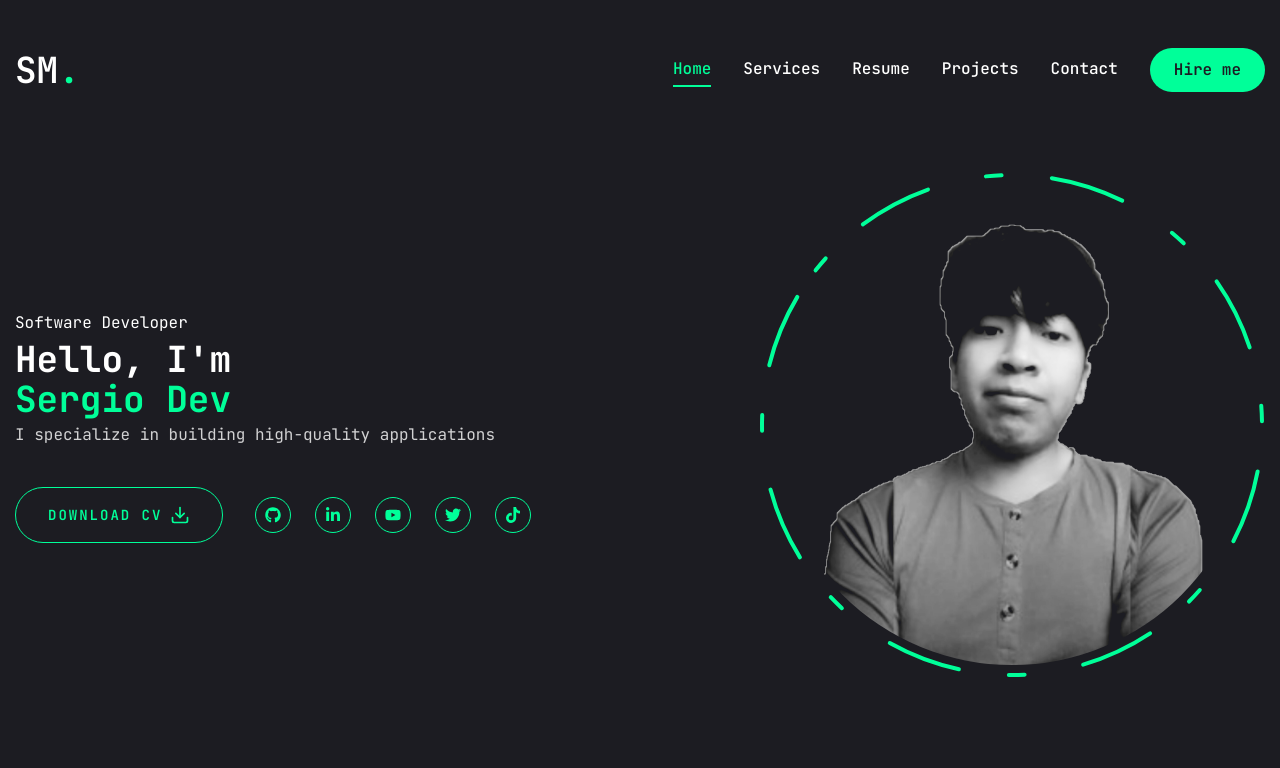
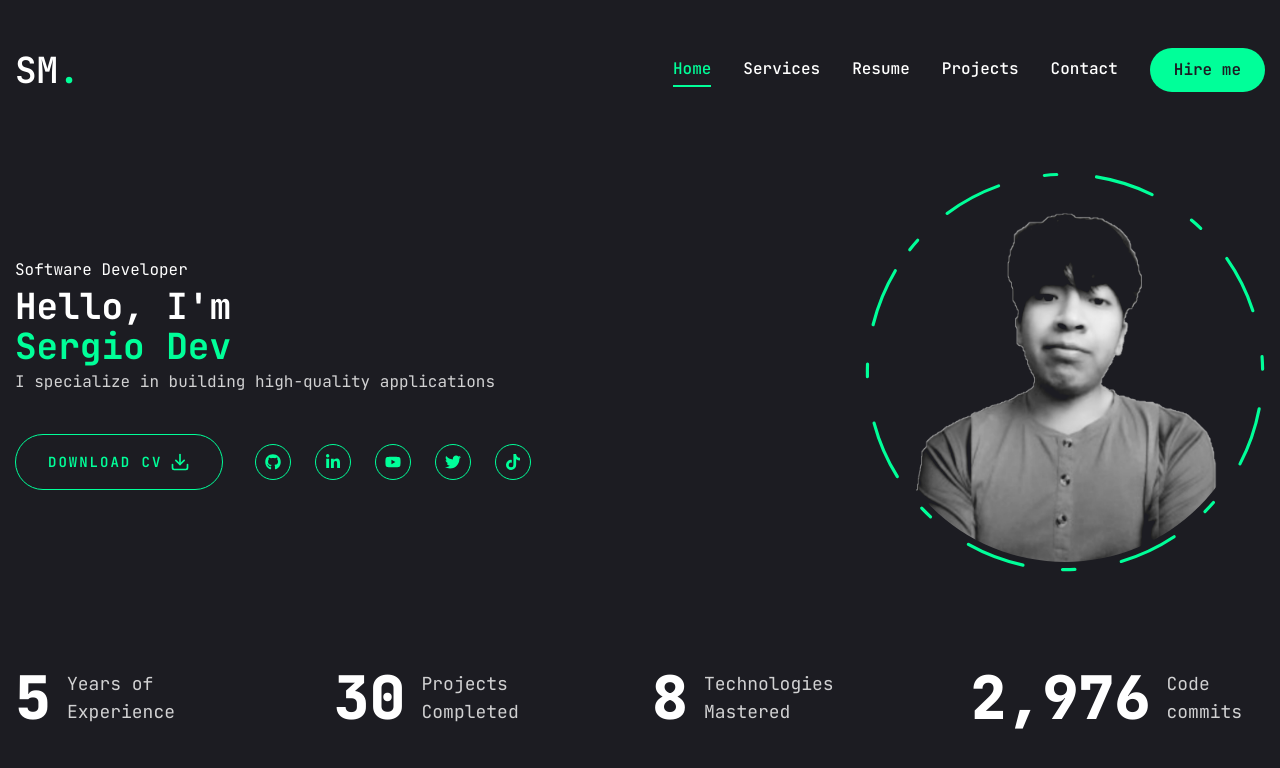
Before and after one commit to i-am-sergio/portfolio, a Next.js app: page / in a window 1280 px wide. Shown: the top 768 px of the page. Built offline with nearby package versions, Linux system fonts and the light colour scheme.

Commit message:
Add Stats component and update Photo dimensions for improved layout

```diff
--- a/app/page.tsx
+++ b/app/page.tsx
@@ -3,6 +3,7 @@
 // Components
 import Social from "@/components/Social";
 import Photo from "@/components/Photo";
+import Stats from "@/components/Stats";
 
 const Home = () => {
   return (
@@ -42,9 +43,9 @@
           <div className="order-1 xl:order-none mb-8 xl:mb-0">
             <Photo />
           </div>
-
         </div>
       </div>
+      <Stats />
     </section>
   );
 };
--- a/components/Photo.tsx
+++ b/components/Photo.tsx
@@ -20,7 +20,7 @@
             opacity: 1,
             transition: { duration: 0.2, delay: 1.4, ease: "easeInOut" },
           }}
-          className="w-[280px] h-[280px] xl:w-[480px] xl:h-[480px] mix-blend-lighten absolute text-center items-center justify-center top-1/2 left-1/2 transform -translate-x-1/2 -translate-y-1/2"
+          className="w-[200px] h-[200px] xl:w-[380px] xl:h-[380px] mix-blend-lighten absolute text-center items-center justify-center top-1/2 left-1/2 transform -translate-x-1/2 -translate-y-1/2"
         >
           <Image
             src="/sergio.png"
@@ -33,7 +33,7 @@
         </motion.div>
         {/* circle */}
         <motion.svg
-          className="w-[300px] xl:w-[506px] h-[300px] xl:h-[506px]"
+          className="w-[220px] xl:w-[400px] h-[220px] xl:h-[400px]"
           fill="transparent"
           viewBox="0 0 506 506"
           xmlns="http://www.w3.org/2000/svg"
--- /dev/null
+++ b/components/Stats.tsx
@@ -0,0 +1,57 @@
+"use client";
+
+import Countup from "react-countup";
+
+const stats = [
+  {
+    num: 5,
+    text: "Years of Experience",
+  },
+  {
+    num: 30,
+    text: "Projects Completed",
+  },
+  {
+    num: 8,
+    text: "Technologies Mastered",
+  },
+  {
+    num: 3000,
+    text: "Code commits",
+  },
+];
+
+const Stats = () => {
+  return (
+    <section className="pt-4 pb-12 xl:pt-0 xl:pb-0">
+      <div className="container mx-auto">
+        <div className="grid grid-cols-2 gap-6 max-w-[80vw] mx-auto xl:max-w-none xl:flex xl:flex-wrap">
+          {stats.map((item, index) => {
+            return (
+              <div
+                className="flex-1 flex gap-4 items-center justify-center xl:justify-start"
+                key={index}
+              >
+                <Countup
+                  end={item.num}
+                  duration={5}
+                  delay={2}
+                  className="text-4xl xl:text-6xl font-extrabold"
+                />
+                <p
+                  className={`${
+                    item.text.length < 15 ? "max-w-[100px]" : "max-w-[150px]"
+                  } leading-snug text-white/80 text-sm xl:text-lg`}
+                >
+                  {item.text}
+                </p>
+              </div>
+            );
+          })}
+        </div>
+      </div>
+    </section>
+  );
+};
+
+export default Stats;
--- a/package.json
+++ b/package.json
@@ -21,6 +21,7 @@
     "motion": "^11.15.0",
     "next": "15.1.3",
     "react": "^19.0.0",
+    "react-countup": "^6.5.3",
     "react-dom": "^19.0.0",
     "react-icons": "^5.4.0",
     "tailwind-merge": "^2.6.0",
```
Also changed, not shown: 1 other file (tests, documents, lock files or other folders).
